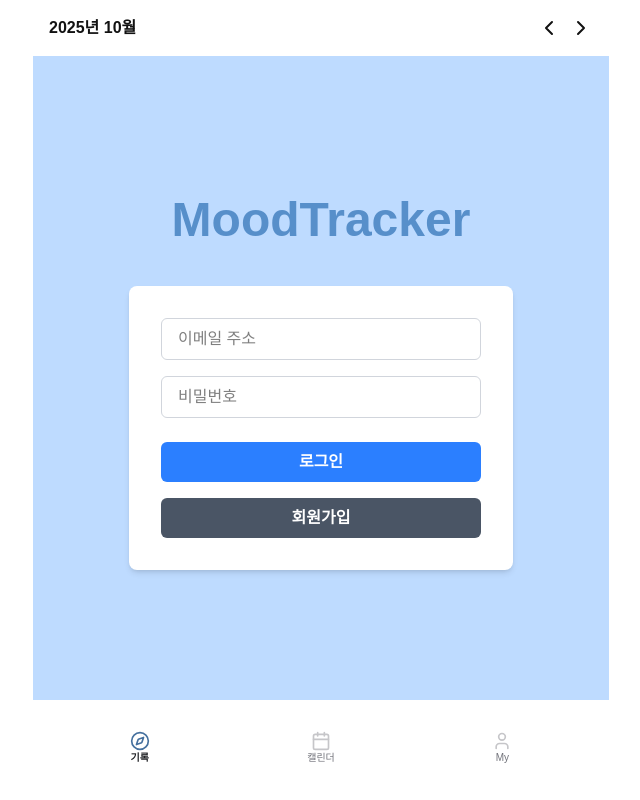
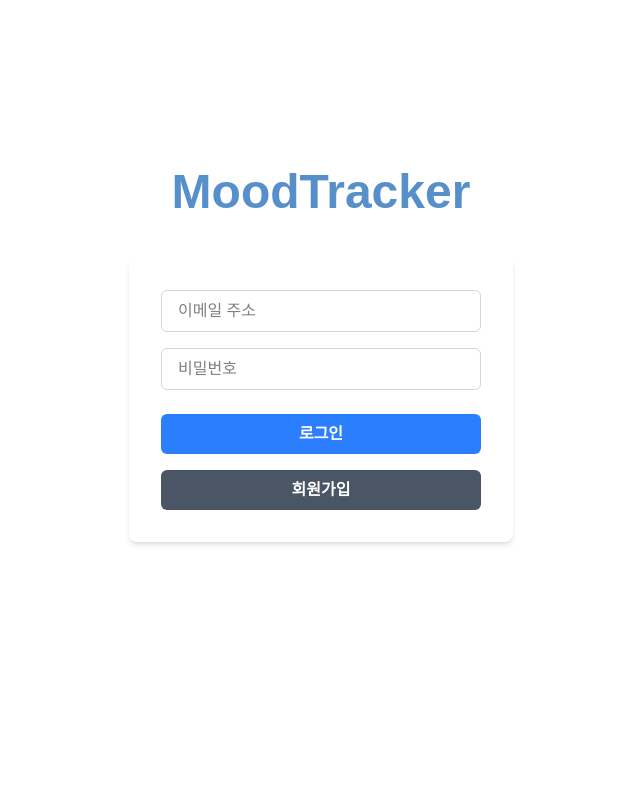
Before and after one commit to Seungmo-Ku/ongi-front, a Next.js app: page /login in a window 1280 px wide. Shown: the whole page, without its empty margins (319-959 px from the left). Built offline with nearby package versions, Linux system fonts and the light colour scheme; no server answers.

Commit message:
Hide header and footer on login page
Added conditional rendering to prevent the header and footer components from displaying on the login page. Also removed the background color from the login page container for a cleaner appearance.

```diff
--- a/src/app/login/page.tsx
+++ b/src/app/login/page.tsx
@@ -91,7 +91,7 @@ const LoginPage = () => {
     }
 
     return (
-        <div className='w-full h-full flex flex-col items-center justify-center bg-blue-200 p-5'>
+        <div className='w-full h-full flex flex-col items-center justify-center p-5'>
             <div className='w-full max-w-sm space-y-8'>
                 <div>
                     <p className='text-ongi-my-communication text-48-bold text-center'>MoodTracker</p>
--- a/src/components/footer/footer.tsx
+++ b/src/components/footer/footer.tsx
@@ -49,6 +49,8 @@ export const Footer = () => {
         )
     }, [selected])
 
+    if (pathname.startsWith('/login')) return null
+
     return (
         <div className='w-full shrink-0 pt-4 pb-8 px-4 grid grid-cols-3 items-center justify-center text-white z-[1] bg-white'>
             {footerButtonComponent('기록', 0, () => push('/record'))}
--- a/src/components/header/header-main.tsx
+++ b/src/components/header/header-main.tsx
@@ -17,6 +17,8 @@ export const HeaderMain = () => {
         }
         setCurrentDate(new Date(prev.getFullYear(), prev.getMonth(), prev.getDate() + (amount * 7)))
     }
+
+    if(pathname.startsWith('/login')) return null
 
     return (
         <div className='w-full h-14 shrink-0 p-4 flex justify-between text-16-bold text-[#121212]'>
```
